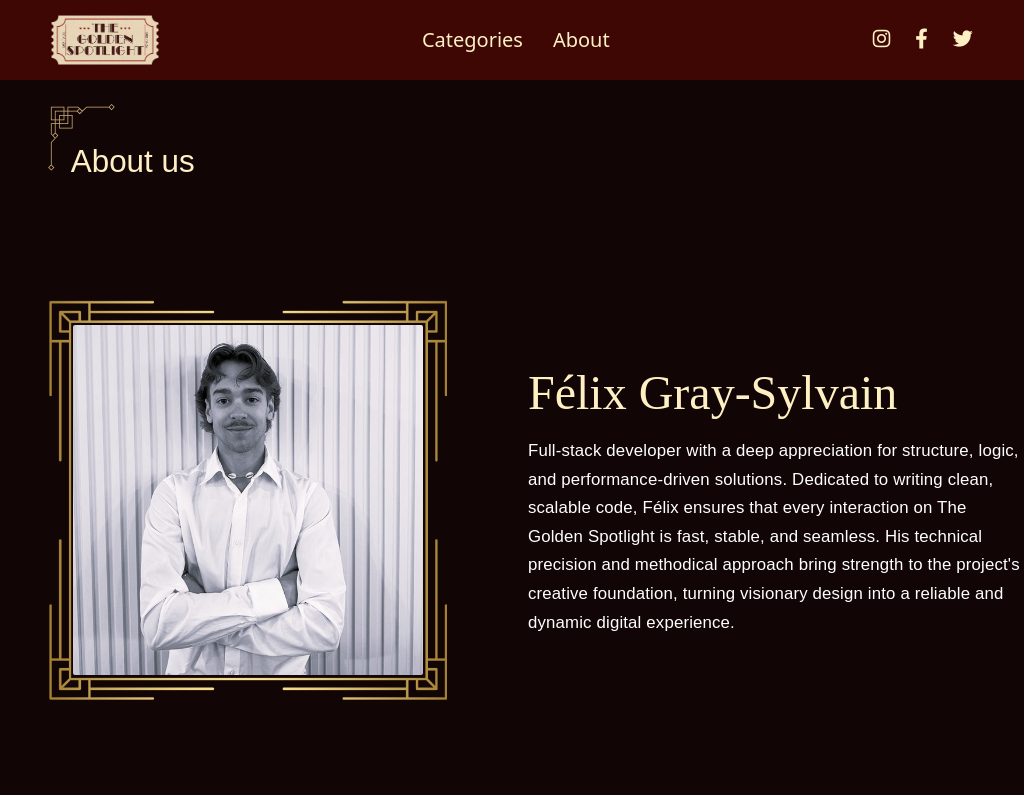
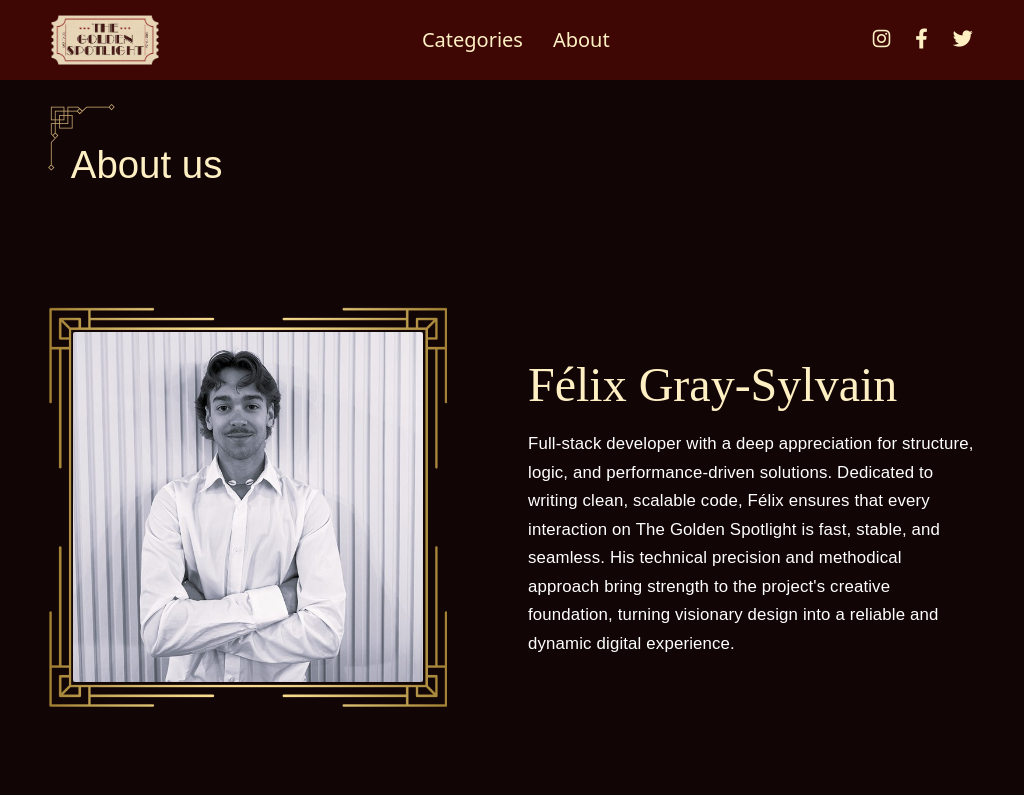
Before and after one commit to felixgs2005/the-golden-spotlight, a React (Vite) app: page /about in a window 1024 px wide. Shown: the top 795 px of the page. Built offline with nearby package versions, Linux system fonts and the light colour scheme; no server answers; a web font is replaced by a local one.

Commit message:
AboutUs : fixed responsive layout

```diff
--- a/src/styles/about.css
+++ b/src/styles/about.css
@@ -22,7 +22,8 @@
 
 .about-header {
     position: relative;
-    width: min(var(--content-max), 95vw);
+    width: 100%;
+    max-width: var(--content-max);
     margin: 0 auto 3rem;
     padding-left: var(--corner-pad);
 }
@@ -56,7 +57,8 @@
 }
 
 .about__team {
-    width: min(var(--content-max), 95vw);
+    width: 100%;
+    max-width: var(--content-max);
     margin: 0 auto;
     display: flex;
     flex-direction: column;
@@ -154,6 +156,25 @@
 }
 
 
+@media (max-width: 1100px) and (min-width: 901px) {
+    .about-header {
+        padding-left: var(--corner-pad);
+        display: block;
+    }
+
+    .about-header__title {
+        font-size: 2.4rem;
+        padding: calc(var(--corner-pad) * 3.5) 0 0 calc(var(--corner-pad) * 0.9);
+        white-space: nowrap;
+    }
+
+    .about-header__corner {
+        display: block;
+        width: clamp(90px, 9vw, 150px);
+        height: clamp(90px, 9vw, 150px);
+    }
+}
+
 @media (max-width: 900px) {
 
     :root {
```
